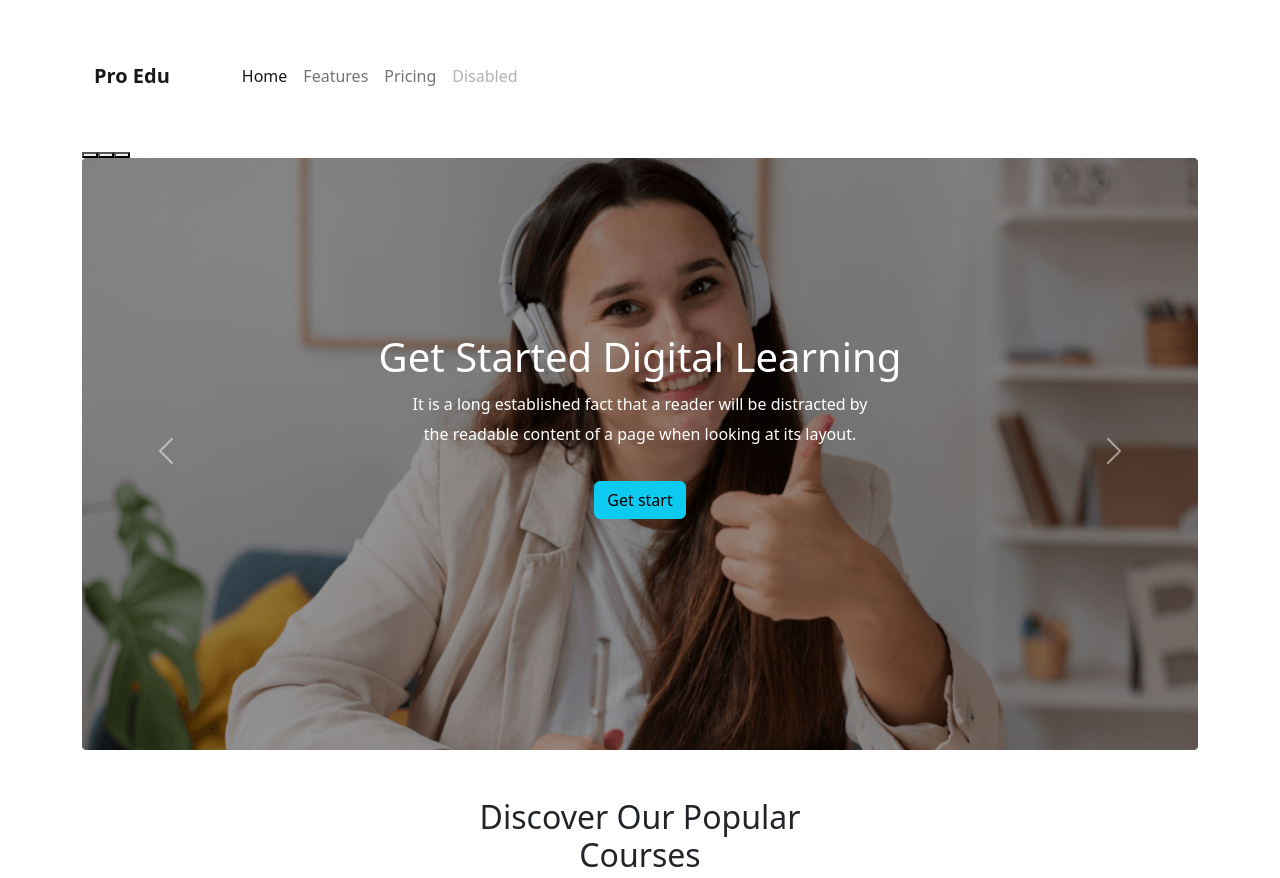
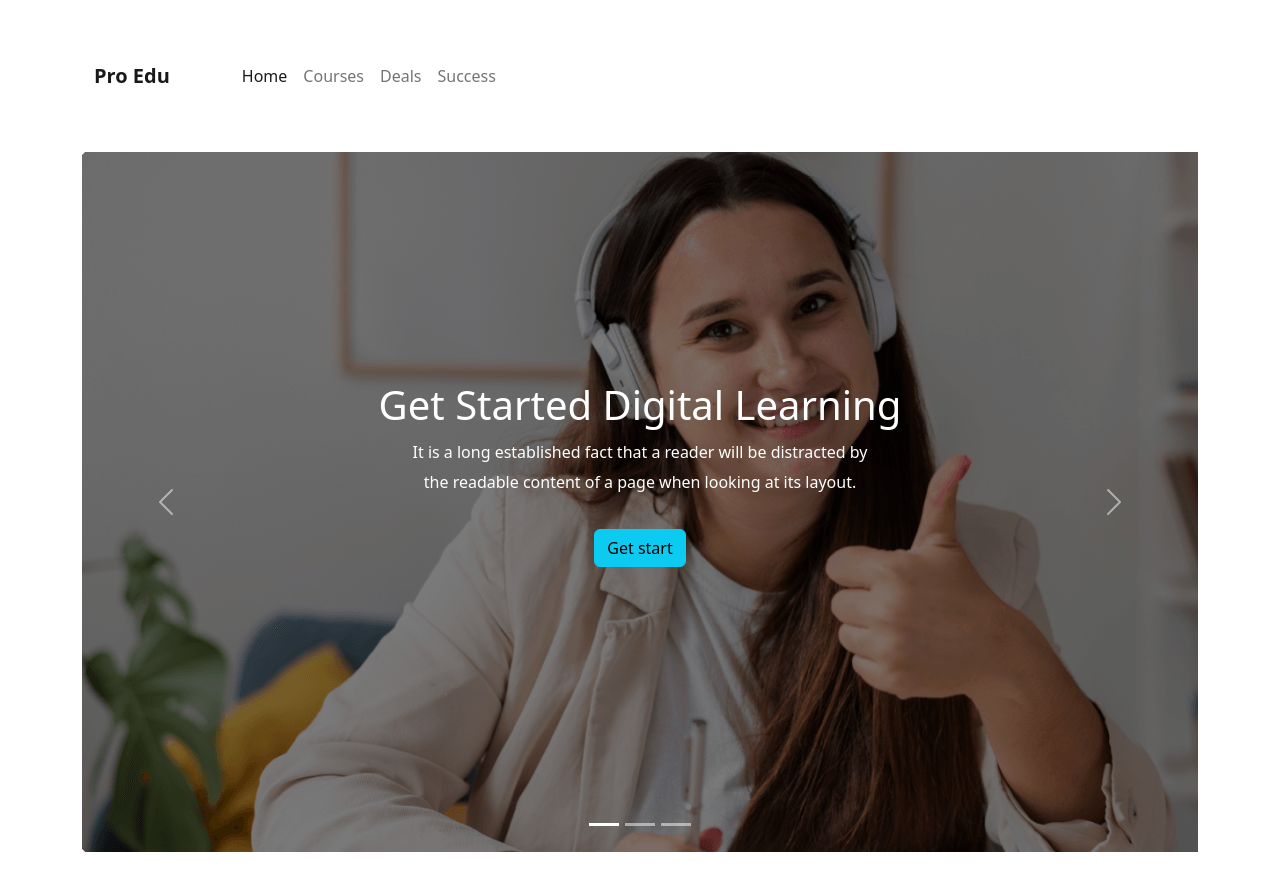
Before and after one commit to satanmoy/courses, a plain HTML site: page index.html in a window 1280 px wide. Shown: the top 878 px of the page. Drawn offline with nearby package versions, Linux system fonts and the light colour scheme.

Commit message:
added new

```diff
--- a/index.html
+++ b/index.html
@@ -22,13 +22,13 @@
                 <a class="nav-link active" aria-current="page" href="#">Home</a>
               </li>
               <li class="nav-item">
-                <a class="nav-link" href="#">Features</a>
+                <a class="nav-link" href="#">Courses   </a>
               </li>
               <li class="nav-item">
-                <a class="nav-link" href="#">Pricing</a>
+                <a class="nav-link" href="#">Deals</a>
               </li>
               <li class="nav-item">
-                <a class="nav-link disabled">Disabled</a>
+                <a class="nav-link "> Success</a>
               </li>
             </ul>
           </div>
@@ -39,15 +39,15 @@
     <!---------------------------------------- slaider start ---------------------------------------- -->
     <section class="container mt-5 mb-5">
       <div id="carouselExampleCaptions" class="carousel slide" data-bs-ride="false">
-          <div class=" d-sm-flex">
+          <div class=" carousel-indicators">
             <button type="button" data-bs-target="#carouselExampleCaptions" data-bs-slide-to="0" class="active" aria-current="true" aria-label="Slide 1"></button>
             <button type="button" data-bs-target="#carouselExampleCaptions" data-bs-slide-to="1" aria-label="Slide 2"></button>
             <button type="button" data-bs-target="#carouselExampleCaptions" data-bs-slide-to="2" aria-label="Slide 3"></button>
           </div>
          <div class="infoemation   ">
           <div class="carousel-inner">
-            <div class="carousel-item active">
-              <img id="briteness" src="images/cover/cover-1.png" class="d-block w-100" alt="...">
+            <div class="carousel-item active ">
+              <img id="briteness" src="images/cover/cover-1.png" class=" d-block  min-h-30px " alt="...">
               <div class="carousel-caption d-flex flex-column justify-content-center align-items-center h-100 ">
                 <h1 class="">Get Started Digital Learning</h1>
                 <p class="fs-6 ">It is a long established fact that a reader will be distracted by the readable content of a page when looking at its layout.</p>
@@ -55,15 +55,15 @@
               </div>
             </div>
             <div class="carousel-item">
-              <img id="briteness" src="images/cover/cover-2.jpg" class="d-block w-100" alt="...">
-              <div class="carousel-caption d-flex flex-column justify-content-center align-items-center h-100 ">
+              <img id="briteness" src="images/cover/cover-2.jpg" class=" d-block min-h-30px" alt="...">
+              <div class="carousel-caption d-flex flex-column justify-content-center align-items-center h-100  ">
                 <h1>Get Started Digital Learning</h1>
                 <p>It is a long established fact that a reader will be distracted by the readable content of a page when looking at its layout.</p>
                 <p><a href="#" class="btn btn-info mt-3"> Get start</a></p>
               </div>
             </div>
             <div class="carousel-item">
-              <img id="briteness" src="images/cover/cover-3.jpg" class="d-block w-100" alt="...">
+              <img id="briteness" src="images/cover/cover-3.jpg" class="d-block min-h-30px" alt="...">
               <div class="carousel-caption d-flex flex-column justify-content-center align-items-center h-100 ">
                 <h1>Get Started Digital Learning</h1>
                 <p>It is a long established fact that a reader will be distracted by the readable content of a page when looking at its layout.</p>
--- a/style.css
+++ b/style.css
@@ -1,5 +1,5 @@
 #briteness{
-    filter: brightness(60%);
+    filter: brightness(50%);
 
 }
 
```
Also changed, not shown: images/cover/cover-3.jpg.
